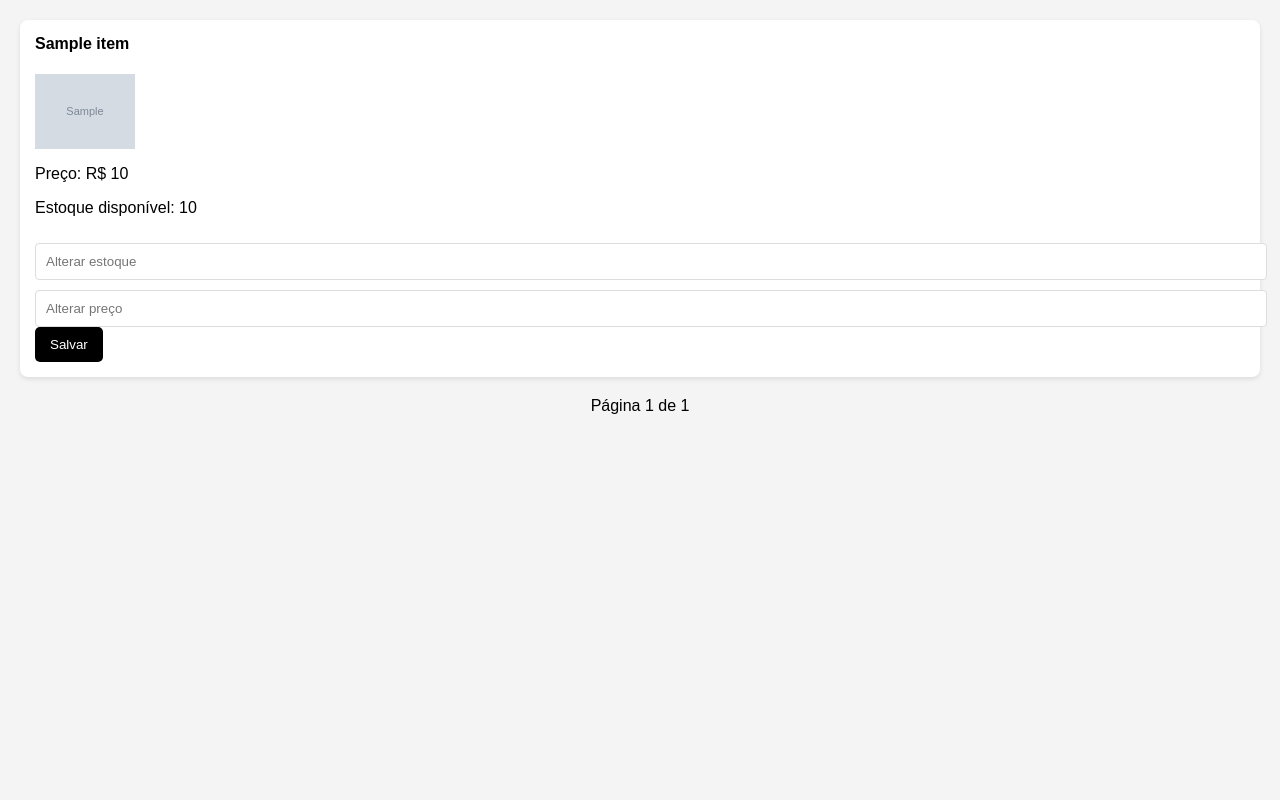
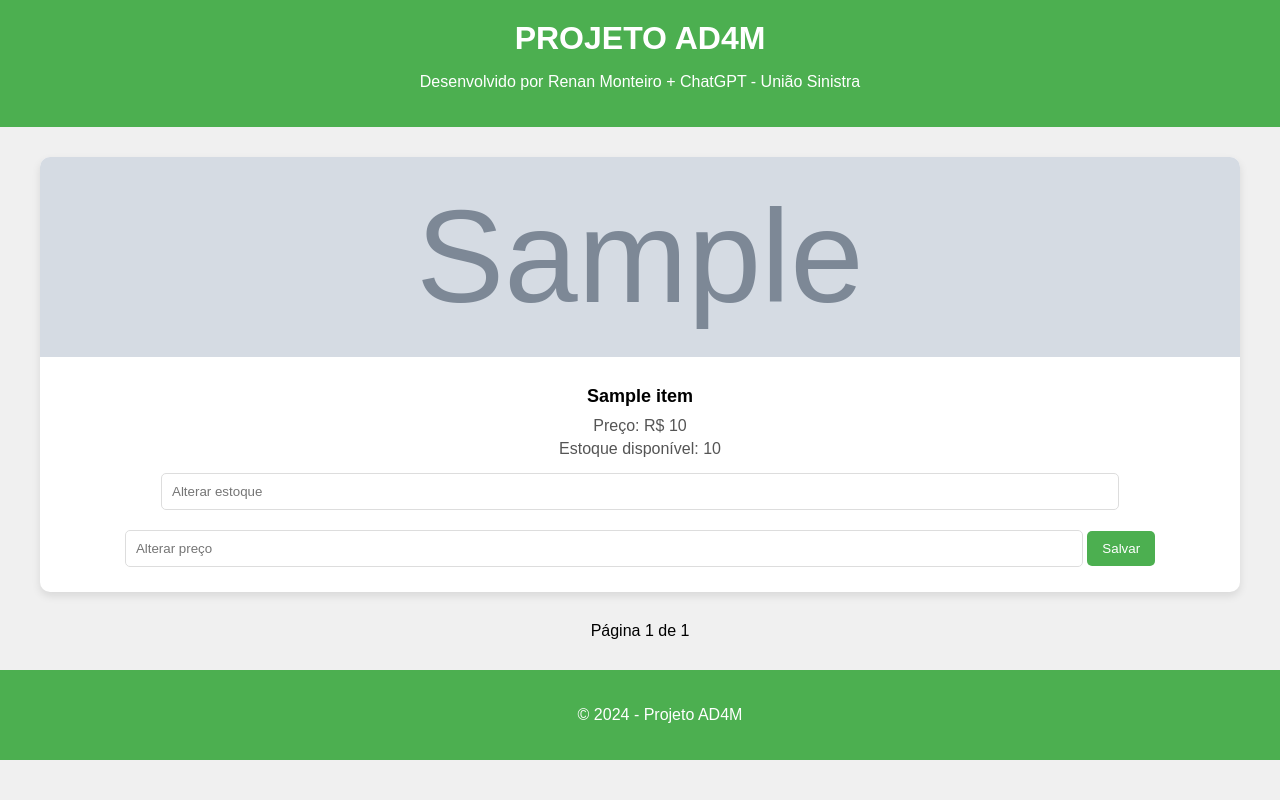
Before and after one commit to reeenanm/projetoadam, a Flask app: page /update_items in a window 1280 px wide. Run offline with Flask 2, Linux system fonts and the light colour scheme; grey boxes marked "Sample" are stand-in pictures; a database or web service that is not in the repository returns one stand-in record (values such as "Sample title"); data that the repository does not hold is empty.

Commit message:
Update update_items.html

```diff
--- a/templates/update_items.html
+++ b/templates/update_items.html
@@ -3,78 +3,130 @@
 <head>
     <meta charset="UTF-8">
     <meta name="viewport" content="width=device-width, initial-scale=1.0">
-    <title>Atualização de Itens</title>
+    <title>Projeto AD4M - Anúncios</title>
     <style>
         body {
-            font-family: Arial, sans-serif;
+            font-family: 'Arial', sans-serif;
+            background-color: #f0f0f0;
             margin: 0;
             padding: 0;
-            background-color: #f4f4f4;
+        }
+        header {
+            background-color: #4CAF50;
+            color: white;
+            padding: 20px;
+            text-align: center;
+        }
+        header h1 {
+            margin: 0;
         }
         .container {
-            padding: 20px;
+            max-width: 1200px;
+            margin: 20px auto;
+            padding: 10px;
+        }
+        .gallery {
+            display: grid;
+            grid-template-columns: repeat(auto-fit, minmax(250px, 1fr));
+            gap: 20px;
         }
         .item {
-            background-color: #fff;
-            margin-bottom: 20px;
+            background-color: white;
+            border-radius: 10px;
+            box-shadow: 0 4px 8px rgba(0, 0, 0, 0.1);
+            overflow: hidden;
+            transition: transform 0.2s, box-shadow 0.2s;
+        }
+        .item:hover {
+            transform: translateY(-5px);
+            box-shadow: 0 8px 16px rgba(0, 0, 0, 0.2);
+        }
+        .item img {
+            width: 100%;
+            height: 200px;
+            object-fit: cover;
+        }
+        .item-details {
             padding: 15px;
-            border-radius: 8px;
-            box-shadow: 0 2px 5px rgba(0, 0, 0, 0.1);
+            text-align: center;
         }
         .item h4 {
-            margin-top: 0;
+            margin: 10px 0;
+            font-size: 18px;
         }
-        .item img {
-            max-width: 100px;
-            display: block;
+        .item p {
+            margin: 5px 0;
+            color: #555;
         }
-        .item input[type="number"], .item input[type="text"] {
+        .item input[type="number"],
+        .item input[type="text"] {
+            width: 80%;
             padding: 10px;
-            margin-top: 10px;
-            width: 100%;
+            margin: 10px 0;
             border: 1px solid #ddd;
-            border-radius: 4px;
+            border-radius: 5px;
         }
         .item button {
+            background-color: #4CAF50;
+            color: white;
             padding: 10px 15px;
-            background-color: #000;
-            color: white;
             border: none;
             border-radius: 5px;
             cursor: pointer;
+            transition: background-color 0.2s;
         }
         .item button:hover {
-            background-color: #333;
+            background-color: #45a049;
         }
         .pagination {
             text-align: center;
-            margin-top: 20px;
+            margin-top: 30px;
         }
         .pagination a {
-            margin: 0 10px;
             padding: 10px 15px;
+            margin: 0 5px;
             background-color: #ddd;
+            color: black;
             text-decoration: none;
             border-radius: 5px;
         }
         .pagination a:hover {
             background-color: #bbb;
         }
+        footer {
+            text-align: center;
+            padding: 20px;
+            background-color: #4CAF50;
+            color: white;
+            position: relative;
+            bottom: 0;
+            width: 100%;
+        }
     </style>
 </head>
 <body>
+
+<header>
+    <h1>PROJETO AD4M</h1>
+    <p>Desenvolvido por Renan Monteiro + ChatGPT - União Sinistra</p>
+</header>
+
 <div class="container">
+    <div class="gallery">
         {% for item in items %}
         <div class="item">
+            <img src="{{ item['thumbnail'] }}" alt="{{ item['title'] }}">
+            <div class="item-details">
                 <h4>{{ item['title'] }}</h4>
-            <img src="{{ item['thumbnail'] }}" alt="Item Image">
                 <p>Preço: R$ {{ item['price'] }}</p>
                 <p>Estoque disponível: {{ item['available_quantity'] }}</p>
                 <input type="number" placeholder="Alterar estoque">
                 <input type="text" placeholder="Alterar preço">
                 <button>Salvar</button>
             </div>
+        </div>
         {% endfor %}
+    </div>
 
     <div class="pagination">
         {% if page > 1 %}
@@ -88,5 +140,10 @@
         {% endif %}
     </div>
 </div>
+
+<footer>
+    <p>© 2024 - Projeto AD4M</p>
+</footer>
+
 </body>
 </html>
```
Lines whose indentation alone changed are shown as unchanged.
